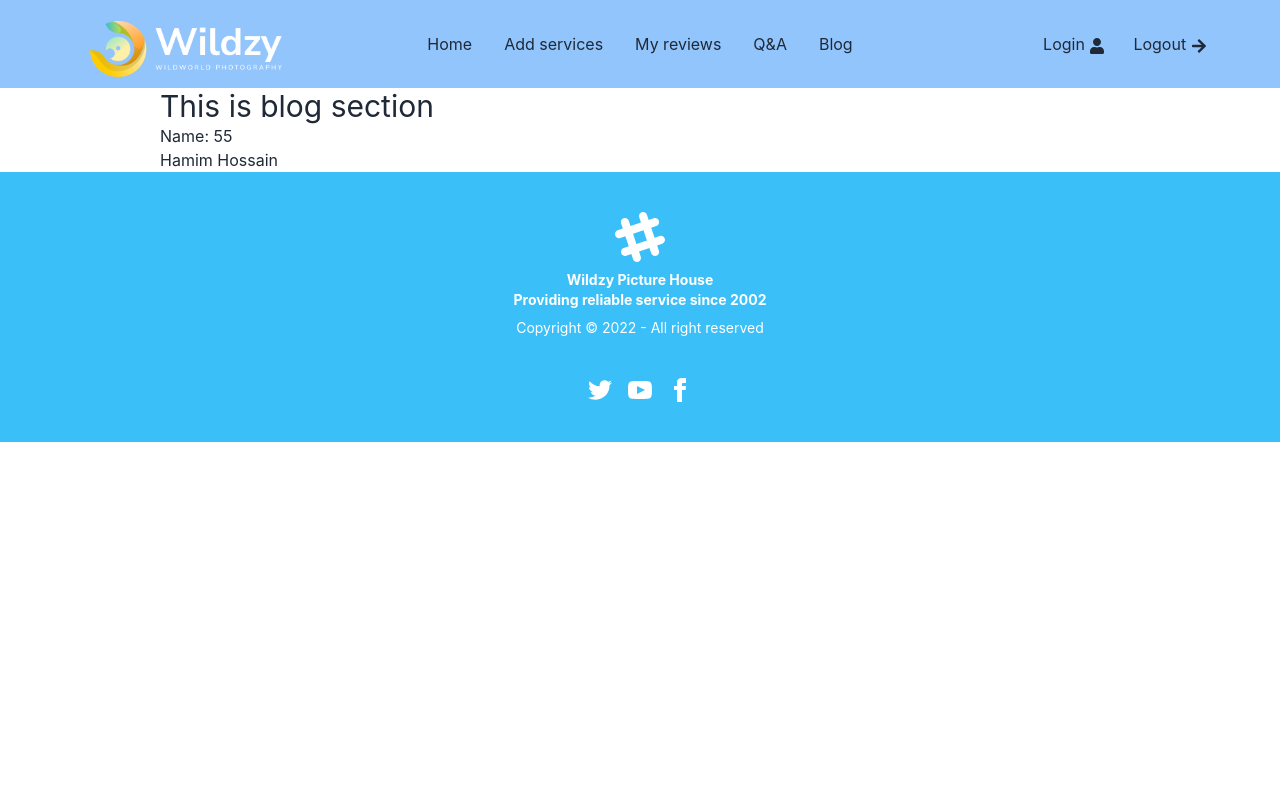
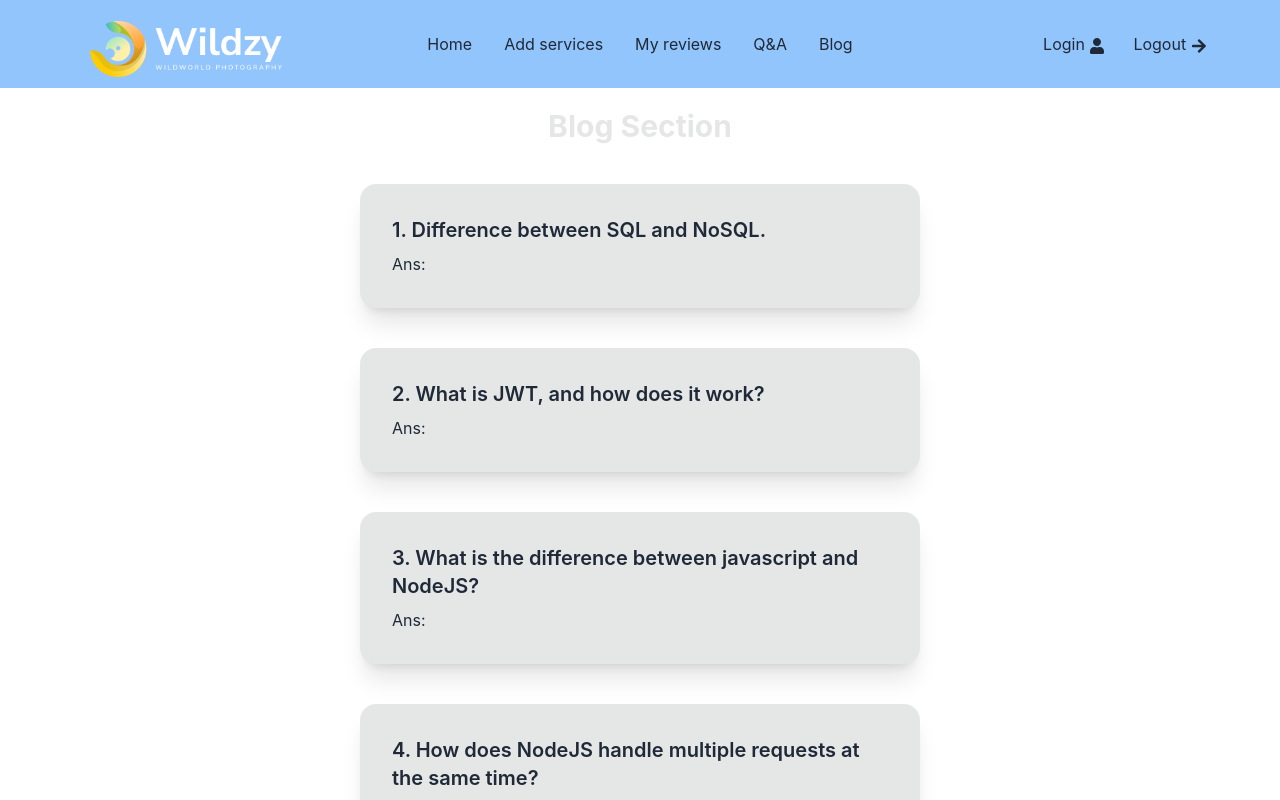
Before and after one commit to hamimhossain1/wildzy-client, a React (Create React App) app: page /blog in a window 1280 px wide. Shown: the top 800 px of the page. Built offline with nearby package versions, Linux system fonts and the light colour scheme.

Commit message:
error page done

```diff
--- a/src/Pages/Blog/Blog.js
+++ b/src/Pages/Blog/Blog.js
@@ -2,12 +2,33 @@ import React, { useContext } from 'react';
 import { AuthContext } from '../../Contexts/AuthProvider';
 
 const Blog = () => {
-    const {hamim} = useContext(AuthContext);
+
     return (
         <div className='w-9/12 mx-auto'>
-            <div className=''>
-            <h3 className='text-3xl'>This is blog section</h3>
-            <h1>Name: {hamim.age} <br></br>{hamim.name}</h1>
+            <p className='mt-5 text-center text-3xl font-bold text-base-300'>Blog Section</p>
+            <div className="card mt-10 mb-10 w-7/12 mx-auto  bg-base-300 shadow-xl">
+                <div className="card-body">
+                    <h3 className="card-title">1. Difference between SQL and NoSQL.</h3>
+                    <p>Ans:</p>
+                </div>
+            </div>
+            <div className="card mt-10 mb-10 w-7/12 mx-auto  bg-base-300 shadow-xl">
+                <div className="card-body">
+                    <h3 className="card-title">2. What is JWT, and how does it work?</h3>
+                    <p>Ans:</p>
+                </div>
+            </div>
+            <div className="card mt-10 mb-10 w-7/12 mx-auto  bg-base-300 shadow-xl">
+                <div className="card-body">
+                    <h3 className="card-title">3. What is the difference between javascript and NodeJS?</h3>
+                    <p>Ans:</p>
+                </div>
+            </div>
+            <div className="card mt-10 mb-10 w-7/12 mx-auto  bg-base-300 shadow-xl">
+                <div className="card-body">
+                    <h3 className="card-title">4. How does NodeJS handle multiple requests at the same time?</h3>
+                    <p>Ans:</p>
+                </div>
             </div>
         </div>
     );
--- /dev/null
+++ b/src/Pages/ErrorPage/ErrorPage.js
@@ -0,0 +1,14 @@
+import React from 'react';
+import { Link } from 'react-router-dom';
+
+const ErrorPage = () => {
+    return (
+        <div className='mx-auto text-center'>
+            <img className='w-6/12 block mx-auto mt-8' src="https://i.ibb.co/Z8nQXZS/error-Img.jpg" alt="error-Img" ></img>
+            <button className="btn btn-warning  text-center"><Link to='/home'>Goback To Home</Link></button>
+
+        </div>
+    );
+};
+
+export default ErrorPage;
--- a/src/Router/Routes.js
+++ b/src/Router/Routes.js
@@ -1,6 +1,7 @@
 import { createBrowserRouter } from "react-router-dom";
 import Main from "../Layout/Main";
 import Blog from "../Pages/Blog/Blog";
+import ErrorPage from "../Pages/ErrorPage/ErrorPage";
 import Home from "../Pages/Home/Home/Home";
 import Login from "../Pages/Login/Login";
 import SignUp from "../Pages/SignUp/SignUp";
@@ -30,7 +31,8 @@ const router = createBrowserRouter([
                 element: <Login></Login>
             },
         ]
-    }
+    },
+    {path: '*', element: <ErrorPage></ErrorPage>}
 ])
 
 export default router;
```
